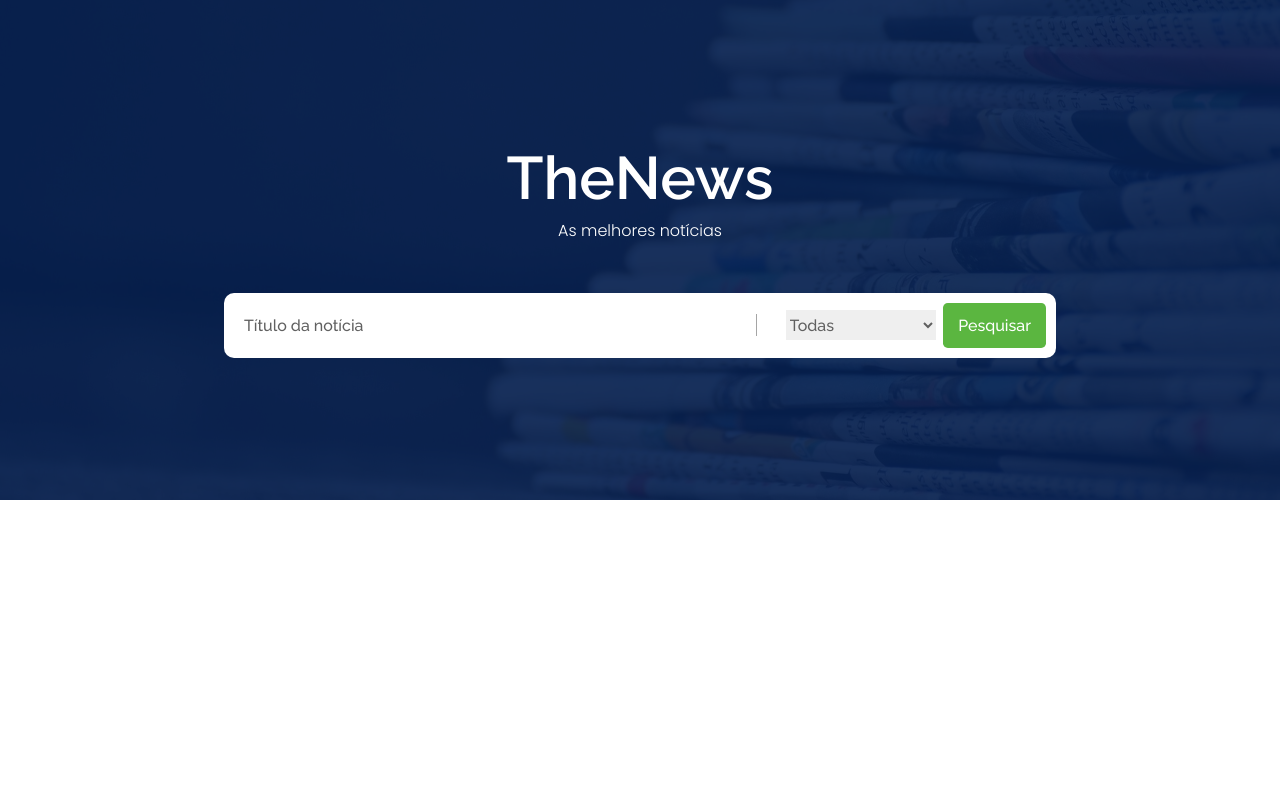
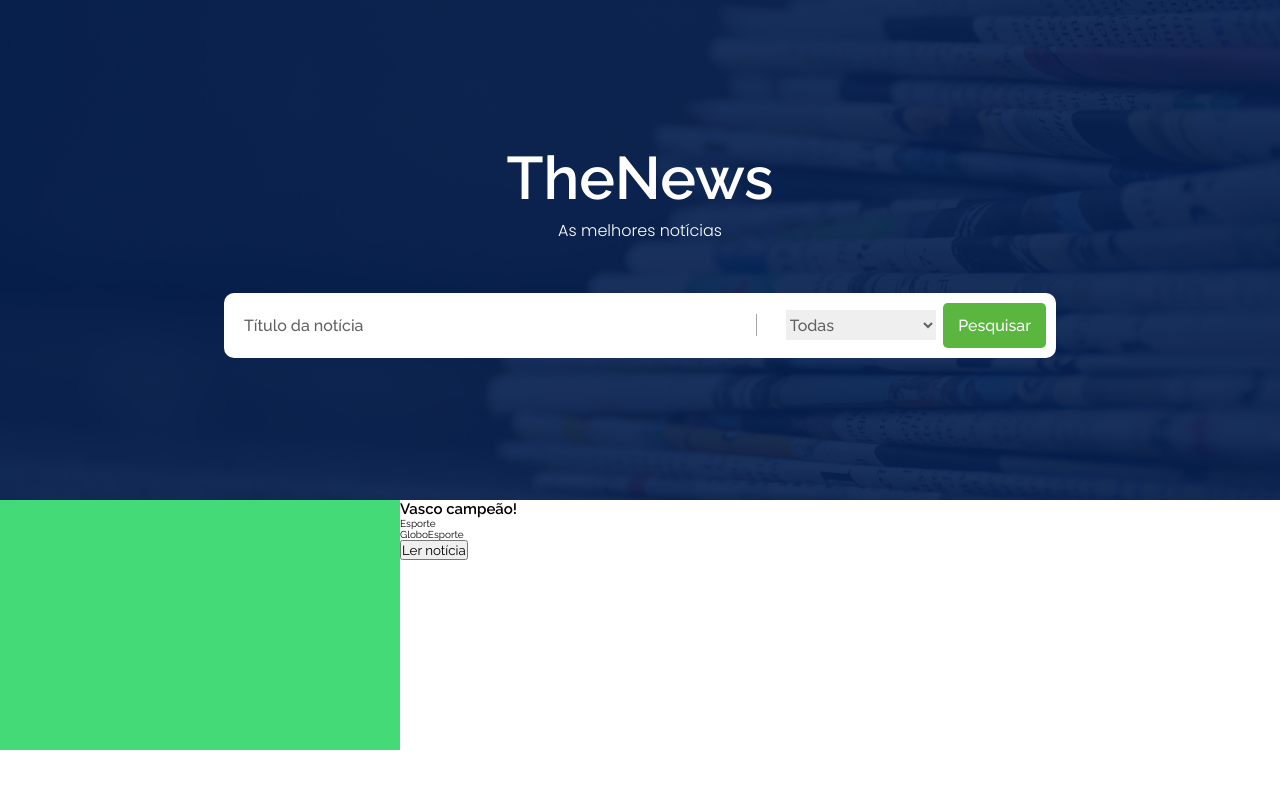
Before and after one commit to nicolasduma/TheNews, a React (Create React App) app in the folder project/: page / in a window 1280 px wide. Shown: the top 788 px of the page. Built offline with nearby package versions, Linux system fonts and the light colour scheme.

Commit message:
add News

```diff
--- /dev/null
+++ b/project/src/App/pages/Home/NewsConteiner/News/index.js
@@ -0,0 +1,23 @@
+import { Conteiner, Image } from './style'
+
+function readNews(id) {
+  alert(id)
+}
+
+function News({ key, title, category, source }) {
+  return (
+    <Conteiner key={key}>
+      <Image />
+      <div>
+        <div>
+          <h2>{title}</h2>
+          <p>{category}</p>
+          <p>{source}</p>
+        </div>
+        <button onClick={readNews}>Ler notícia</button>
+      </div>
+    </Conteiner>
+  )
+}
+
+export default News
--- /dev/null
+++ b/project/src/App/pages/Home/NewsConteiner/News/style.js
@@ -0,0 +1,11 @@
+import styled from 'styled-components'
+
+export const Conteiner = styled.li`
+  display: flex;
+`
+
+export const Image = styled.image`
+  width: 400px;
+  height: 250px;
+  background-color: #45da78;
+`
--- a/project/src/App/pages/Home/NewsConteiner/index.js
+++ b/project/src/App/pages/Home/NewsConteiner/index.js
@@ -1,7 +1,20 @@
 import './styles.js'
 
+import News from './News'
+
 function NewsConteiner() {
-  return <section></section>
+  return (
+    <section>
+      <ul>
+        <News
+          key="açkjdfçlakjdçfkj"
+          title="Vasco campeão!"
+          category="Esporte"
+          source="GloboEsporte"
+        />
+      </ul>
+    </section>
+  )
 }
 
 export default NewsConteiner
```
